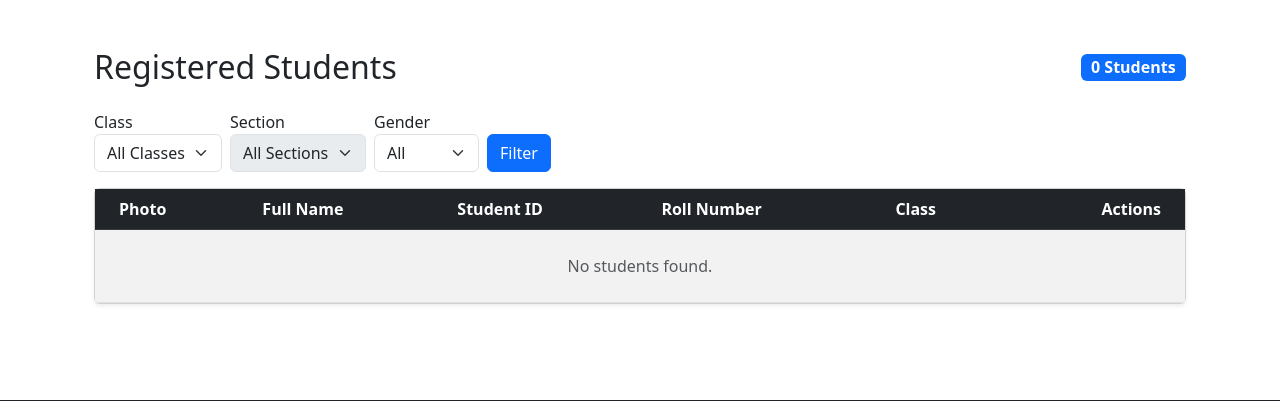
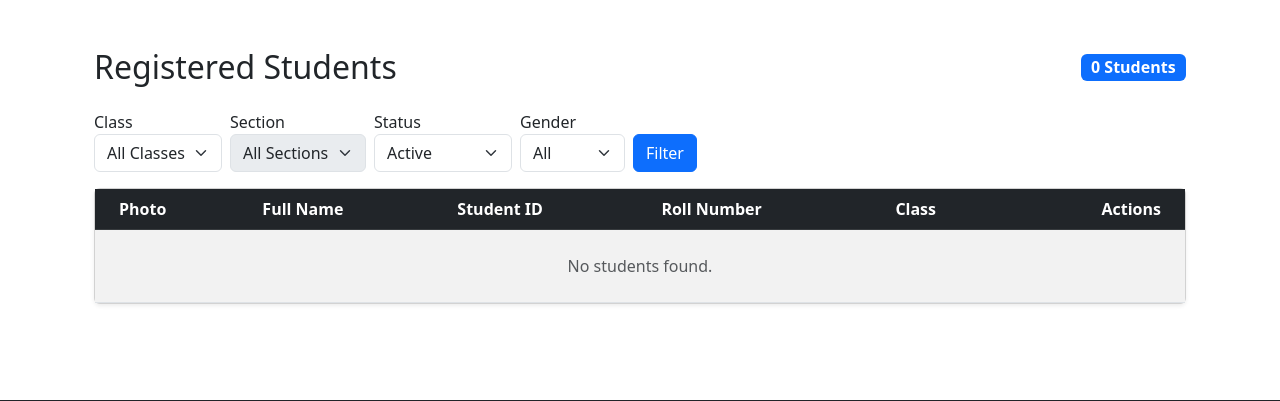
Before and after one commit to abubakar1702/dashboard, a Django app: page /portal/students/ in a window 1280 px wide. Shown: the part 56-457 px from the top of the page. Run offline with Django 5.2, Linux system fonts and the light colour scheme; data that the repository does not hold is empty.

Commit message:
feat: Add status filter to student list view and update UI for improved filtering options

```diff
--- a/dashboard/portal/templates/portal/students.html
+++ b/dashboard/portal/templates/portal/students.html
@@ -25,6 +25,17 @@
                 {% for section in sections %}
                 <option value="{{ section.id }}" {% if selected_section == section.id|stringformat:"s" %}selected{% endif %}>{{ section.section }}</option>
                 {% endfor %}
+            </select>
+        </div>
+
+        <div class="col-auto">
+            <label class="form-label mb-0">Status</label>
+            <select name="status" class="form-select">
+                <option value="ACTIVE" {% if selected_status == "ACTIVE" %}selected{% endif %}>Active</option>
+                <option value="INACTIVE" {% if selected_status == "INACTIVE" %}selected{% endif %}>Inactive</option>
+                <option value="GRADUATED" {% if selected_status == "GRADUATED" %}selected{% endif %}>Graduated</option>
+                <option value="TRANSFERRED" {% if selected_status == "TRANSFERRED" %}selected{% endif %}>Transferred</option>
+                <option value="DROPPED" {% if selected_status == "DROPPED" %}selected{% endif %}>Dropped</option>
             </select>
         </div>
 
@@ -57,11 +68,14 @@
             }
 
             const genderSelect = form.querySelector('select[name="gender"]');
+            const statusSelect = form.querySelector('select[name="status"]');
             const currentGender = genderSelect ? genderSelect.value : 'all';
+            const currentStatus = statusSelect ? statusSelect.value : 'ACTIVE';
 
             const url = new URL(window.location.href);
             url.searchParams.set('class', classSelect.value);
             url.searchParams.set('section', 'all');
+            url.searchParams.set('status', currentStatus);
             if (currentGender !== 'all') {
                 url.searchParams.set('gender', currentGender);
             } else {
--- a/dashboard/portal/views.py
+++ b/dashboard/portal/views.py
@@ -26,28 +26,29 @@ def student_list(request):
     selected_class = request.GET.get('class', 'all')
     selected_gender = request.GET.get('gender', 'all')
     selected_section = request.GET.get('section', 'all')
+    selected_status = request.GET.get('status', 'ACTIVE')
 
-    active_enrollment = Enrollment.objects.filter(
+    enrollment_filter = Enrollment.objects.filter(
         student=OuterRef('pk'),
-        status='ACTIVE'
+        status=selected_status
     )
 
     if selected_class and selected_class != 'all':
         try:
             class_id = int(selected_class)
-            active_enrollment = active_enrollment.filter(class_enrolled__id=class_id)
+            enrollment_filter = enrollment_filter.filter(class_enrolled__id=class_id)
         except (ValueError, TypeError):
             pass
 
     if selected_class and selected_class != 'all' and selected_section and selected_section != 'all':
         try:
             section_id = int(selected_section)
-            active_enrollment = active_enrollment.filter(section__id=section_id)
+            enrollment_filter = enrollment_filter.filter(section__id=section_id)
         except (ValueError, TypeError):
             pass
 
     students = Student.objects.filter(
-        Exists(active_enrollment)
+        Exists(enrollment_filter)
     ).order_by('student_id')
 
     if selected_gender and selected_gender != 'all':
@@ -72,6 +73,7 @@ def student_list(request):
         'selected_class': selected_class,
         'selected_gender': selected_gender,
         'selected_section': selected_section,
+        'selected_status': selected_status,
     }
     return render(request, 'portal/students.html', context)
 
```
